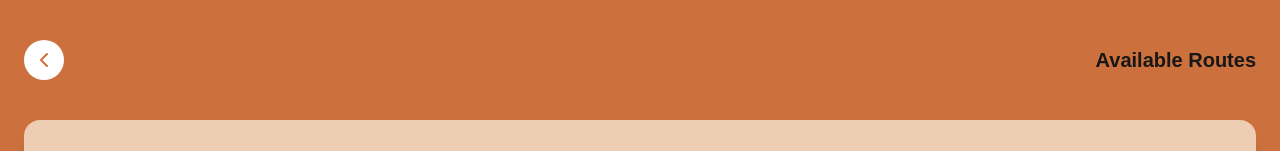
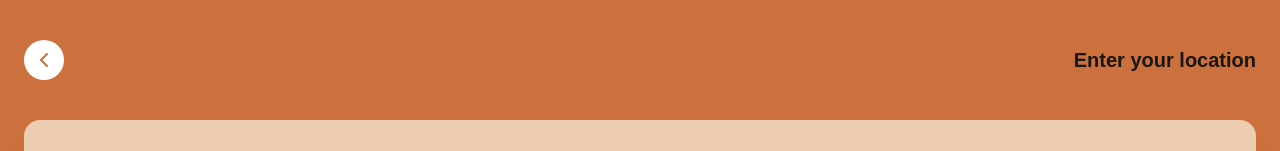
Before and after one commit to joemackay/matatu, a Next.js app: page /suggestions/1 in a window 1280 px wide. Shown: the top 151 px of the page. Built offline with nearby package versions, Linux system fonts and the light colour scheme.

Commit message:
Update title of search page

```diff
--- a/app/(tabs)/suggestions/[field]/page.tsx
+++ b/app/(tabs)/suggestions/[field]/page.tsx
@@ -61,7 +61,7 @@ export default function FormSuggestionsPage({}) {
               </div>
             </div>
             <div className="w-1/2 flex justify-end">
-              <h1 className="text-xl font-semibold">Available Routes</h1>
+              <h1 className="text-xl font-semibold">Enter your location</h1>
             </div>
           </div>
         </div>
```
